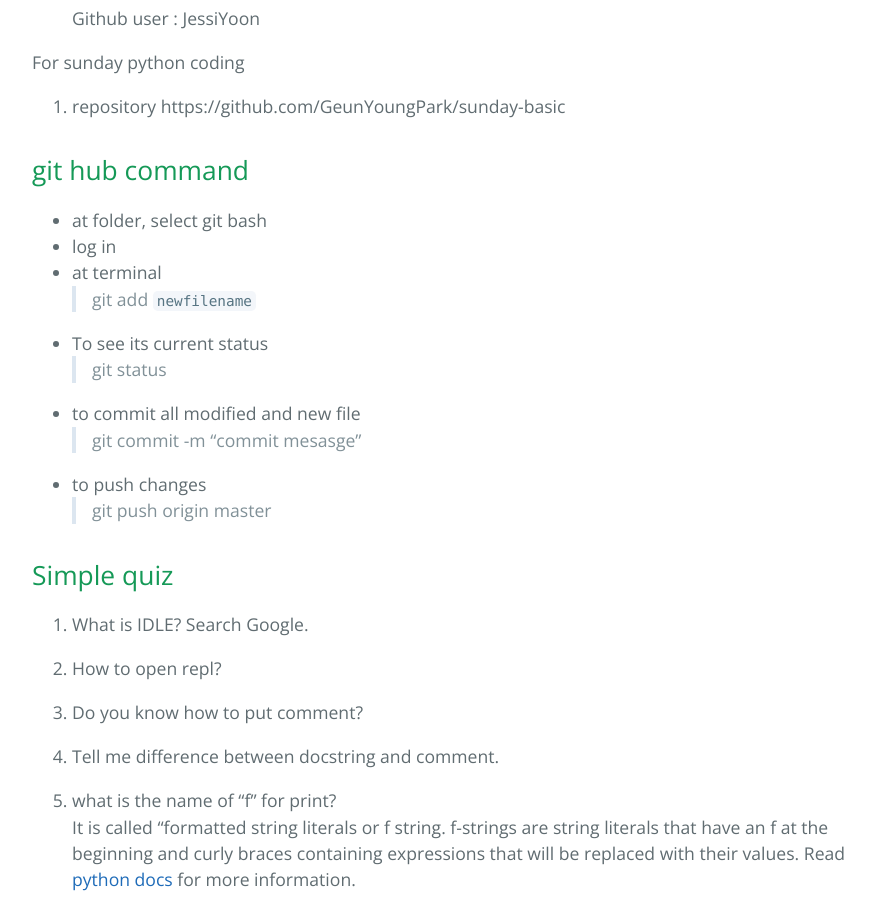
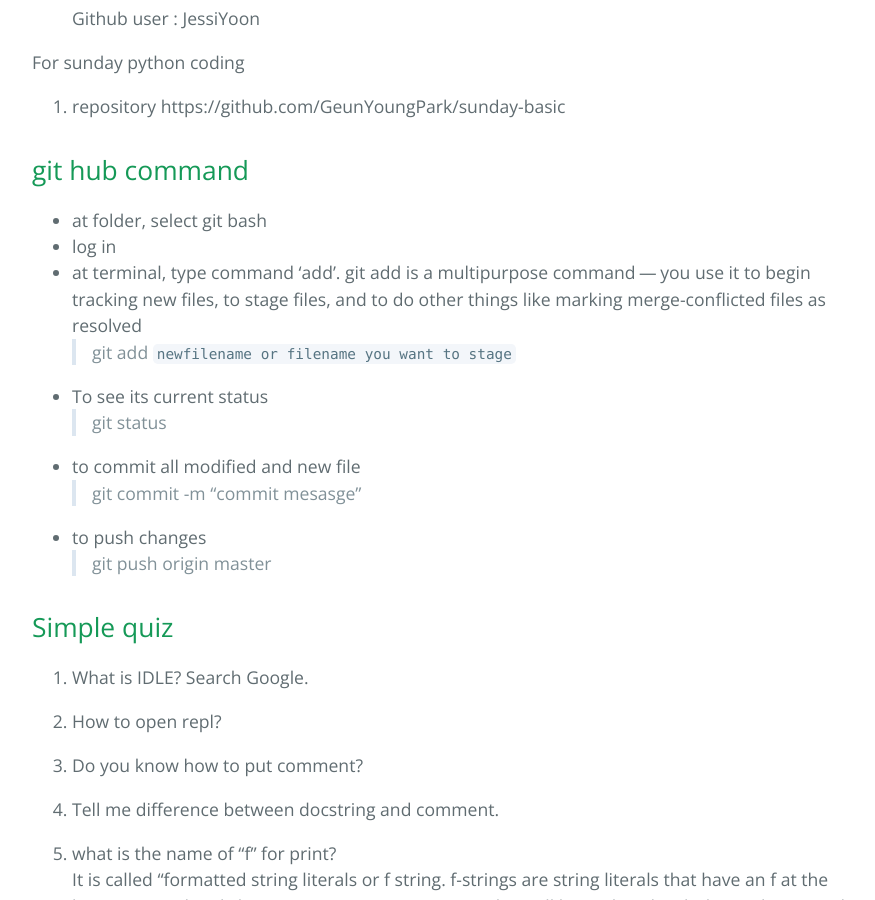
Before and after one commit to GeunYoungPark/GeunYoungPark.github.io, a Jekyll site: the page built from _posts/2019-03-08-python17.md, in a window 1280 px wide and 900 px high, scrolled down 3960 px. Shown: the whole window, without its empty margins (192-1067 px from the left). Built offline with Jekyll 4.4.1, drawn with Linux system fonts in a browser that asks for light colours.

Commit message:
add more git info

```diff
--- a/_posts/2019-03-08-python17.md
+++ b/_posts/2019-03-08-python17.md
@@ -172,8 +172,8 @@ https://github.com/GeunYoungPark/sunday-basic
 ## git hub command
 - at folder, select git bash
 - log in
-- at terminal
-> git add `newfilename`
+- at terminal, type command 'add'. git add is a multipurpose command — you use it to begin tracking new files, to stage files, and to do other things like marking merge-conflicted files as resolved
+> git add `newfilename or filename you want to stage`
 - To see its current status
 > git status
 - to commit all modified and new file
```
